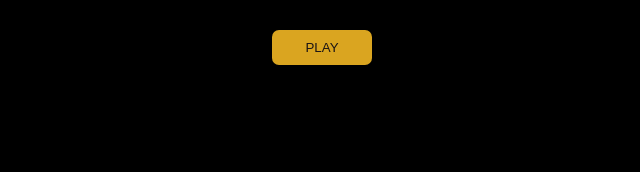
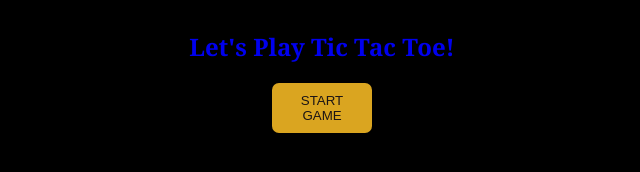
Before and after one commit to franklin-mk/Tic-Tac-Toe-X0X, a website: page index.html in a window 1280 px wide. Shown: the whole page, without its empty margins (318-958 px from the left). Drawn offline with Linux system fonts and the light colour scheme; a web font is replaced by a local one.

Commit message:
Update index.html

```diff
--- a/index.html
+++ b/index.html
@@ -10,9 +10,13 @@
     <link rel="preconnect" href="https://fonts.gstatic.com" crossorigin>
     <link href="https://fonts.googleapis.com/css2?family=Sedan+SC&display=swap" rel="stylesheet">
     </head>
+
 <body>
-    <a href="index.html">
-        <button id="startBTN">PLAY</button>
+    <a href="index2.html">
+        <div class="bodyCenter">
+        <h2>Let's Play Tic Tac Toe!</h2>
+        <button id="startBTN">START GAME</button>
+        </div>
     </a>
 </body>
 </html>
```
